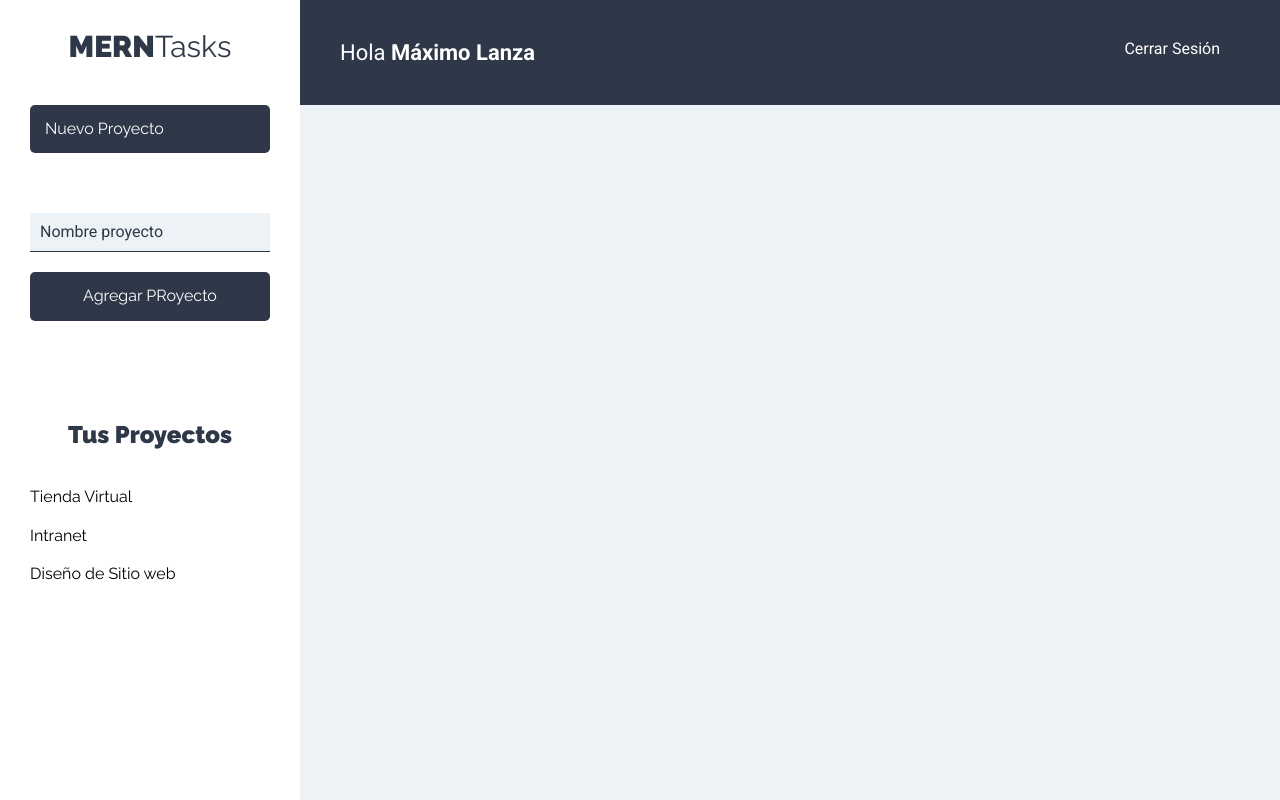
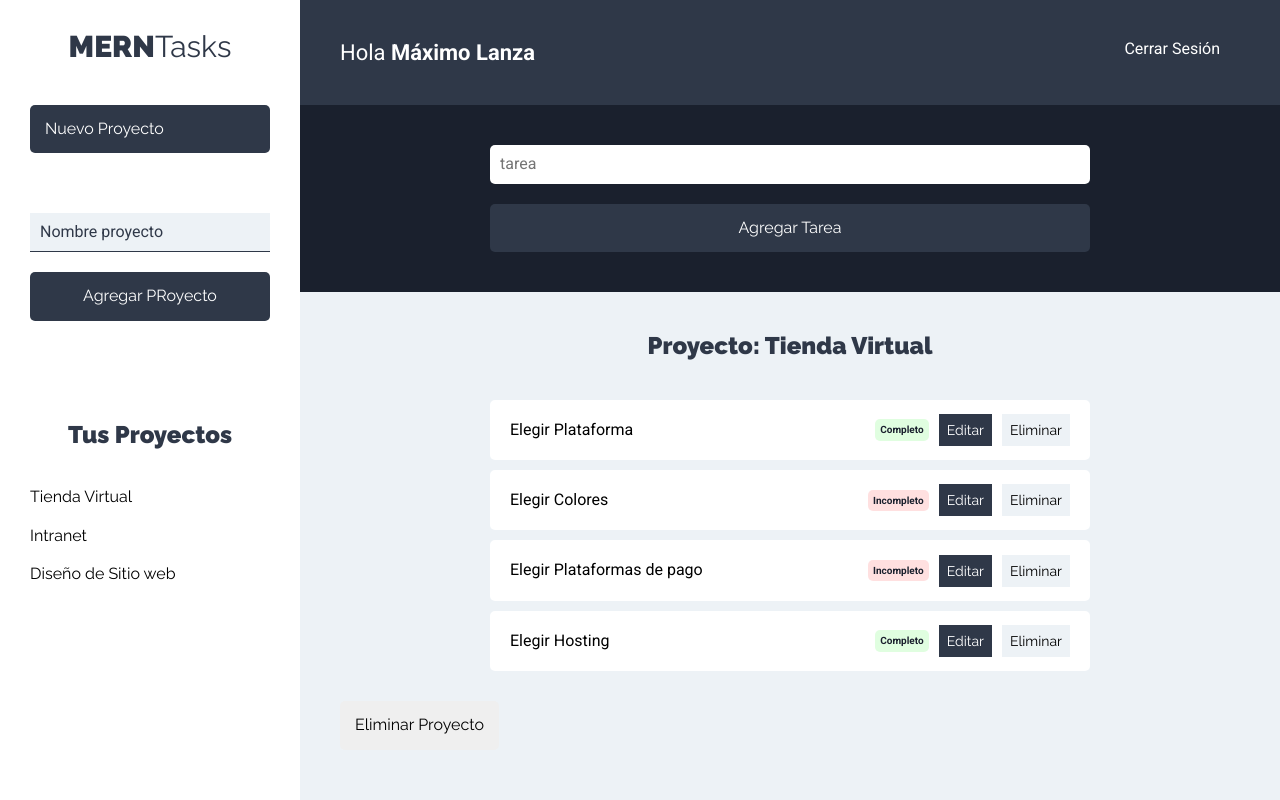
Before and after one commit to maximolanza/MERNTasksClient, a React (Create React App) app: page /proyectos in a window 1280 px wide. Built offline with nearby package versions, Linux system fonts and the light colour scheme.

Commit message:
MostrarTareas

```diff
--- a/src/components/proyectos/Proyecto.js
+++ b/src/components/proyectos/Proyecto.js
@@ -10,9 +10,9 @@
             <button
                 type="button"
                 className="btn btn-blank"
-    > { nombre }</button>
+            > {nombre}</button>
         </li>
-     );
+    );
 }
 
 export default Proyecto;
--- a/src/components/proyectos/Proyectos.js
+++ b/src/components/proyectos/Proyectos.js
@@ -1,8 +1,8 @@
 import React from 'react';
 import Sidebar from '../layout/Sidebar';
 import Barra from '../layout/Barra';
-
-
+import FormTarea from '../tareas/FormTarea';
+import ListadoTareas from '../tareas/ListadoTareas';
 
 const Proyectos = () => {
     return (
@@ -11,7 +11,9 @@
             <div className="seccion-principal">
                 <Barra />
                 <main>
+                <FormTarea />
                     <div className="contenedor-tareas">
+                    <ListadoTareas />
                     </div>
                 </main>
                 </div>
--- /dev/null
+++ b/src/components/tareas/FormTarea.js
@@ -0,0 +1,29 @@
+import React from 'react';
+
+const FormTarea = () => {
+    return (
+        <div className="formulario">
+            <form>
+                <div className="contenedor-input">
+                    <input
+                        type="text"
+                        className="input-text"
+                        placeholder="tarea"
+                        name="nombre"
+                    />
+                </div>
+
+
+                <div className="contenedor-input">
+                <input
+                    type="submit"
+                    className="btn btn-primario btn-submit btn-block"
+                    value="Agregar Tarea"
+                />
+            </div>
+            </form>
+        </div>
+     );
+}
+
+export default FormTarea;
--- /dev/null
+++ b/src/components/tareas/ListadoTareas.js
@@ -0,0 +1,37 @@
+import React, { Fragment } from 'react';
+import Tarea from './Tarea';
+
+const ListadoTareas = () => {
+
+    const tareasProyeto = [
+        { nombre: 'Elegir Plataforma',  estado: true},
+        { nombre: 'Elegir Colores',  estado: false},
+        { nombre: 'Elegir Plataformas de pago',  estado: false},
+        { nombre: 'Elegir Hosting',  estado: true},
+
+    ]
+    return (
+       <Fragment>
+       <h2> Proyecto: Tienda Virtual</h2>
+       <ul className="listado-tareas">
+        { tareasProyeto.length === 0
+            ? (<li className="tarea"><p>No hay tareas</p></li>)
+            :  tareasProyeto.map(
+               tarea => (
+               <Tarea
+                    tarea={ tarea }
+                />
+            ))
+
+        }
+       </ul>
+
+       <button
+        type="button"
+        className="btn btn-eliminar"
+        >Eliminar Proyecto</button>
+       </Fragment>
+     );
+}
+
+export default ListadoTareas;
--- /dev/null
+++ b/src/components/tareas/Tarea.js
@@ -0,0 +1,41 @@
+import React from 'react';
+
+const Tarea = ({ tarea }) => {
+
+    const { nombre, estado } = tarea;
+    return (
+        <li className="tarea sombre">
+            <p> {nombre}</p>
+
+            <div className="estado">
+                {estado
+                    ? (<button
+                        type="button"
+                        className="completo"
+                    >Completo</button>)
+                    :
+                    (<button
+                        type="button"
+                        className="incompleto"
+                    >Incompleto</button>)
+            }
+            </div>
+            <div className="acciones">
+                <buton
+                type="button"
+                className="btn btn-primario">
+                Editar
+                </buton>
+
+                <buton
+                type="button"
+                className="btn btn-secundario">
+                Eliminar
+                </buton>
+            </div>
+
+        </li>
+    );
+}
+
+export default Tarea;
```
